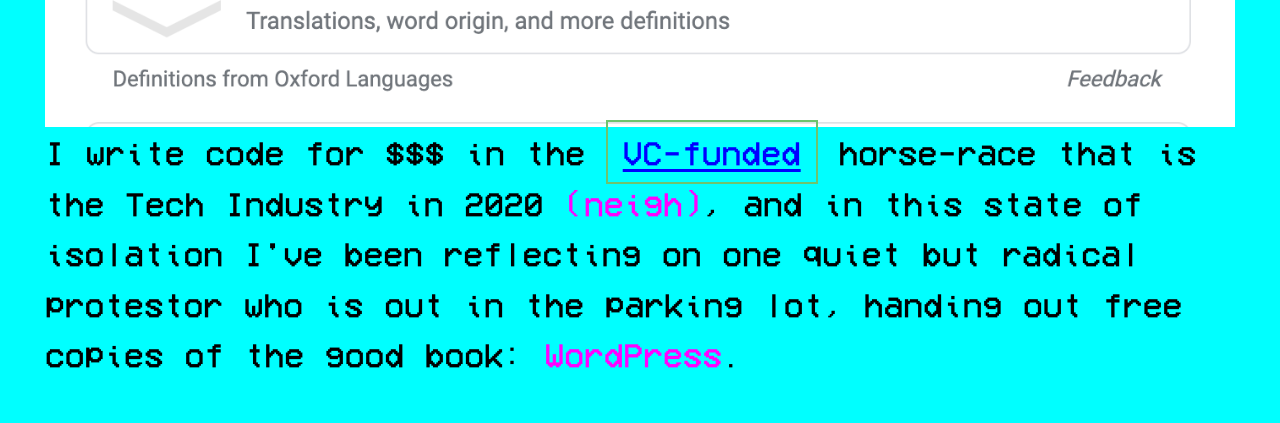
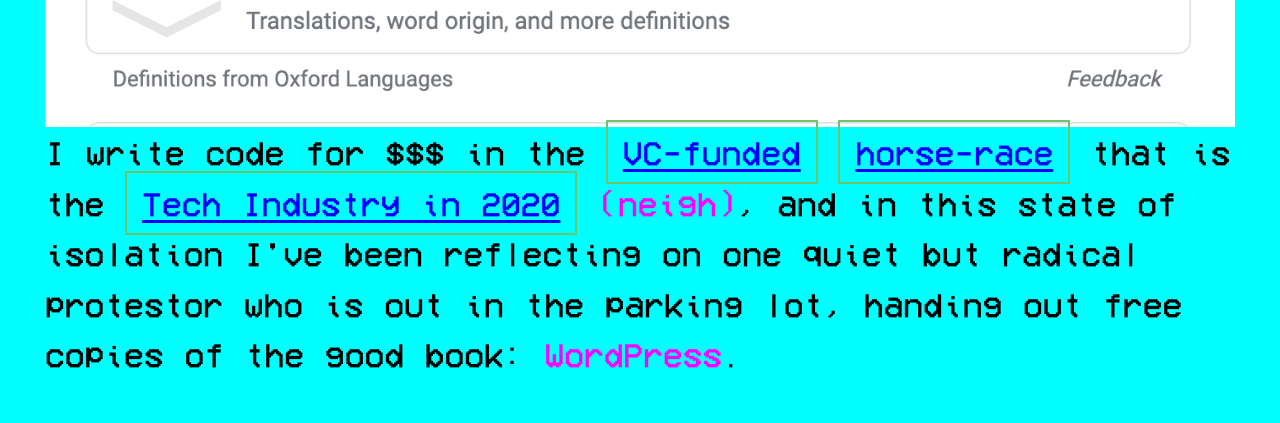
Before and after one commit to TheDripper/notusedyet, a Nuxt app: page / in a window 1280 px wide. Shown: the part 4440-4863 px from the top of the page. Built offline with nearby package versions, Linux system fonts and the light colour scheme.

Commit message:
gambling

```diff
--- a/pages/index.vue
+++ b/pages/index.vue
@@ -29,7 +29,7 @@
       </div>
       <img src="/discern.png" />
       <div>
-        <p>I write code for $$$ in the <a href="https://en.wikipedia.org/wiki/Venture_capital" data-img="/venture_capital_horse_race.png" target="_blank">VC-funded</a> horse-race that is the Tech Industry in 2020 <span class="magenta">(neigh)</span>, and in this state of isolation I've been reflecting on one quiet but radical protestor who is out in the parking lot, handing out free copies of the good book: <span class="magenta">WordPress</span>.</p>
+        <p>I write code for $$$ in the <a href="https://en.wikipedia.org/wiki/Venture_capital" data-img="/venture_capital_horse_race.png" target="_blank">VC-funded</a> <a href="https://www.crunchbase.com/lists/crunchbase-private-unicorn-company-list/f406c855-fff9-419b-9b44-324e1bfe3081/organization.companies" target="_blank">horse-race</a> that is the <a href="https://angel.co/gambling/" target="_blank">Tech Industry in 2020</a> <span class="magenta">(neigh)</span>, and in this state of isolation I've been reflecting on one quiet but radical protestor who is out in the parking lot, handing out free copies of the good book: <span class="magenta">WordPress</span>.</p>
         <img src="/wordpress.png" />
       </div>
       <div>
```
